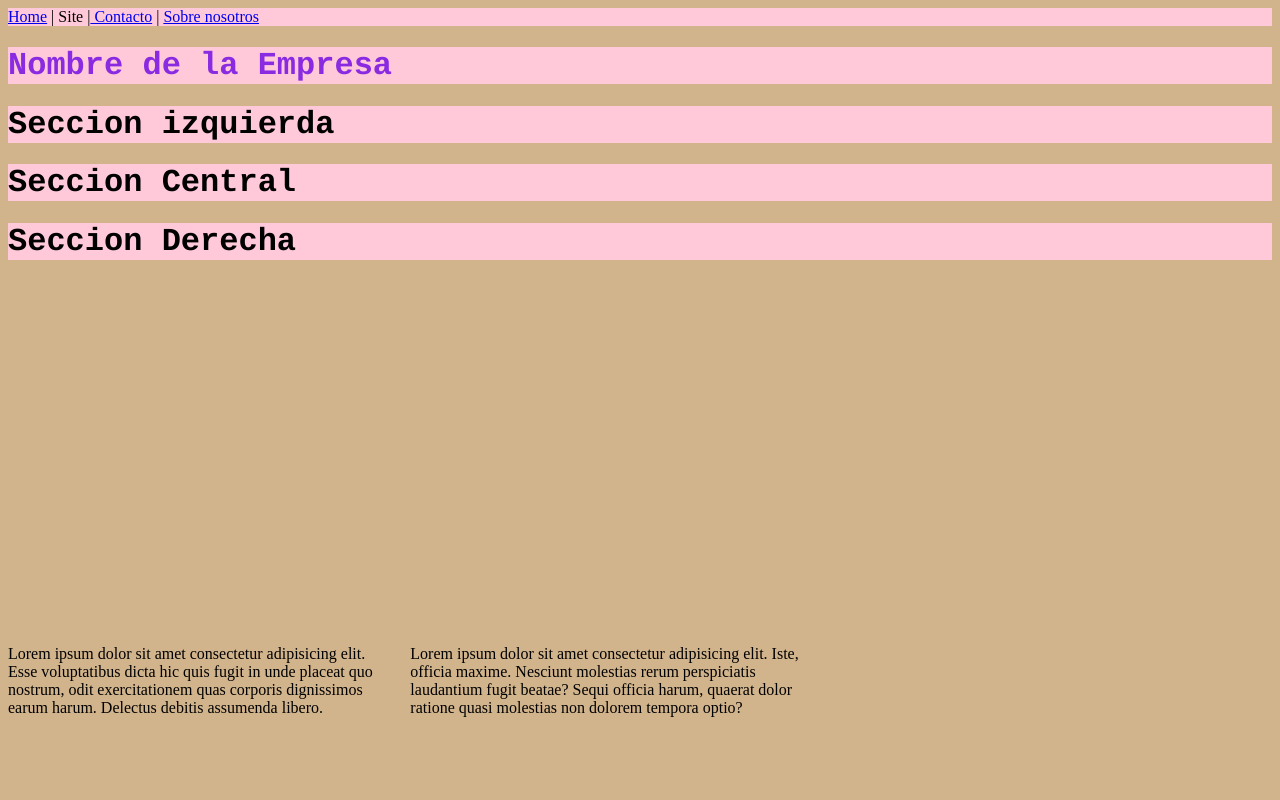
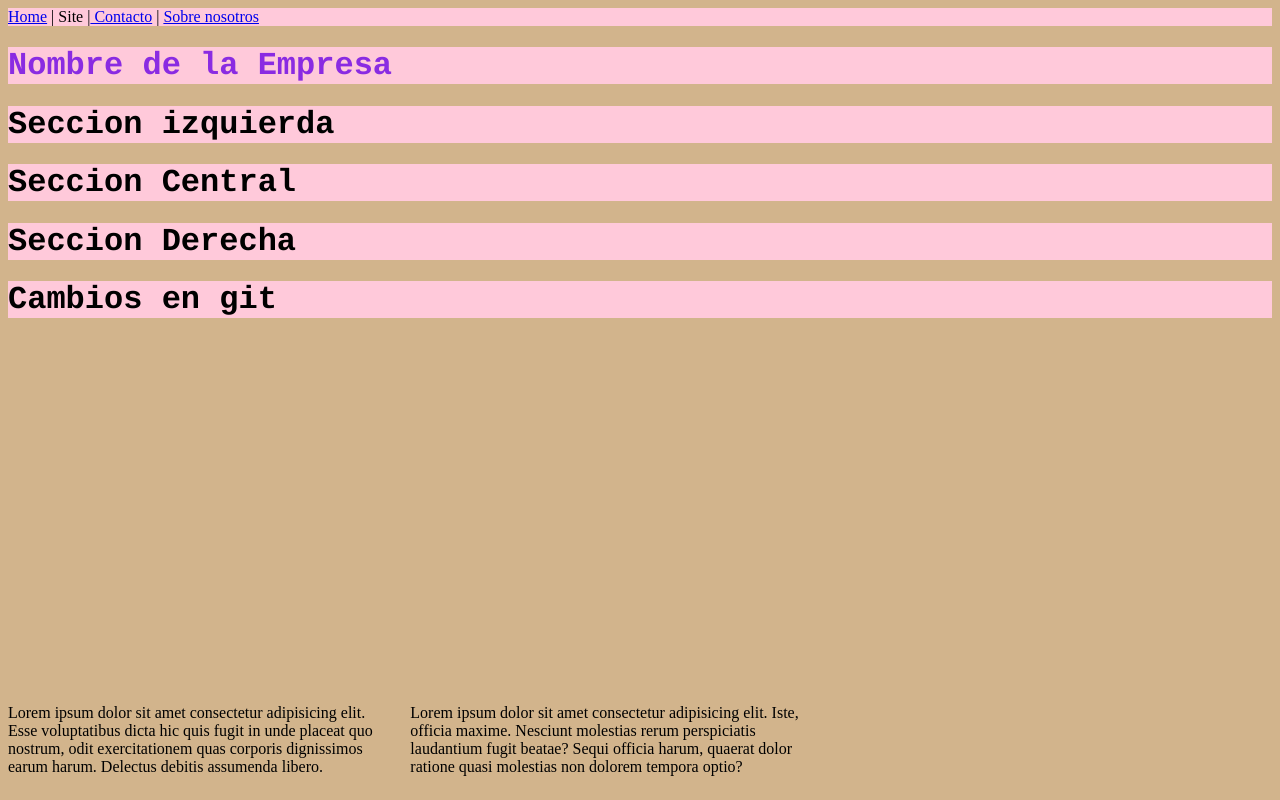
Before and after one commit to jm-olave/proyecto-awakeLab, a plain HTML site: page proyecto1-awakeLab/primeraPaginaWeb.html in a window 1280 px wide. Shown: the top 800 px of the page. Drawn offline with Linux system fonts and the light colour scheme.

Commit message:
Update html agrege h1
Version 0.2

```diff
--- a/proyecto1-awakeLab/primeraPaginaWeb.html
+++ b/proyecto1-awakeLab/primeraPaginaWeb.html
@@ -35,7 +35,7 @@
             </div>
         </div>
     </div>
-
+    <h1> Cambios en git </h1>
 
       <div class="flex">
         <p>Lorem ipsum dolor sit amet consectetur adipisicing elit. Esse voluptatibus dicta hic quis fugit in unde placeat quo nostrum, odit exercitationem quas corporis dignissimos earum harum. Delectus debitis assumenda libero.</p>
```
